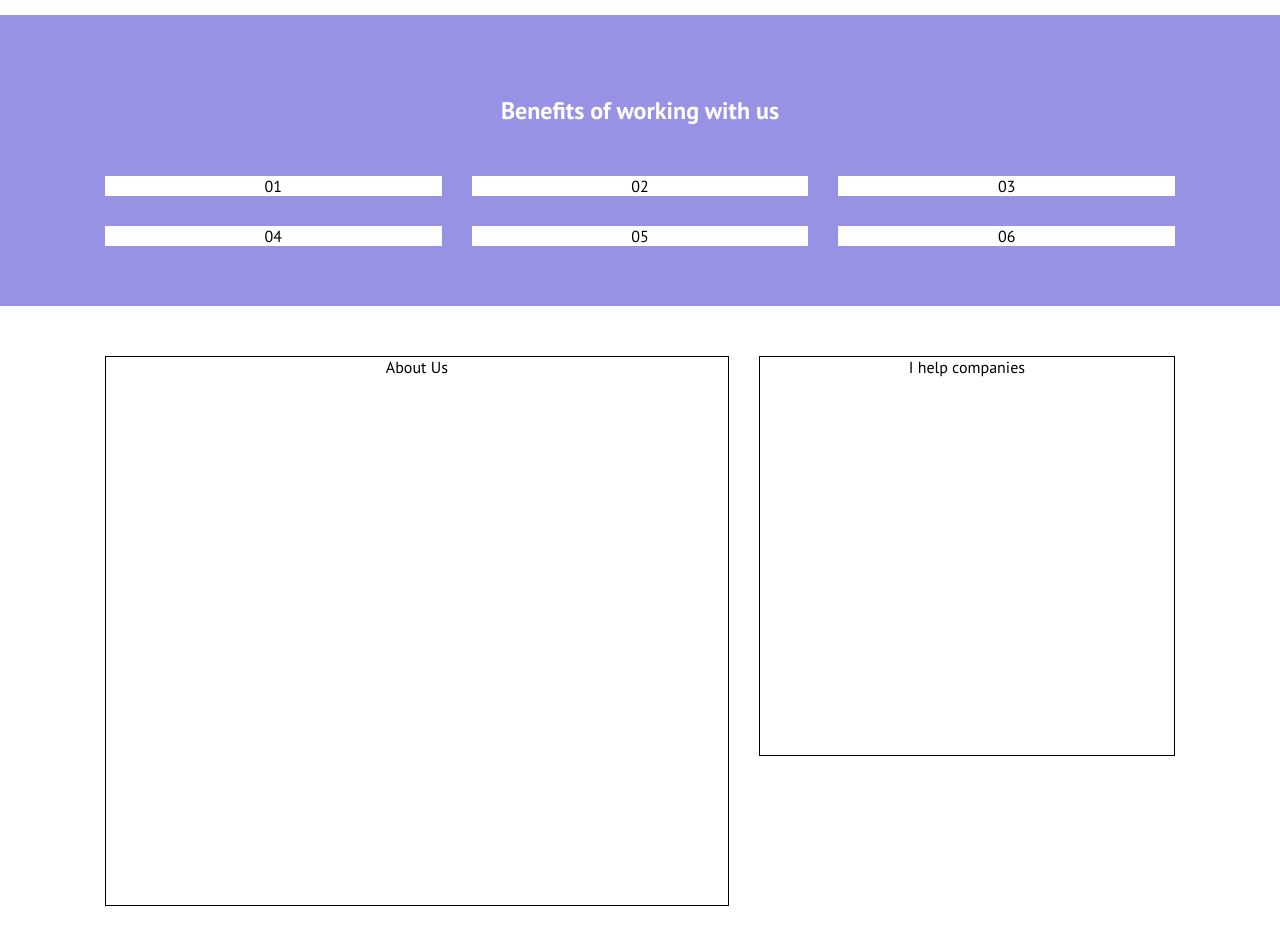
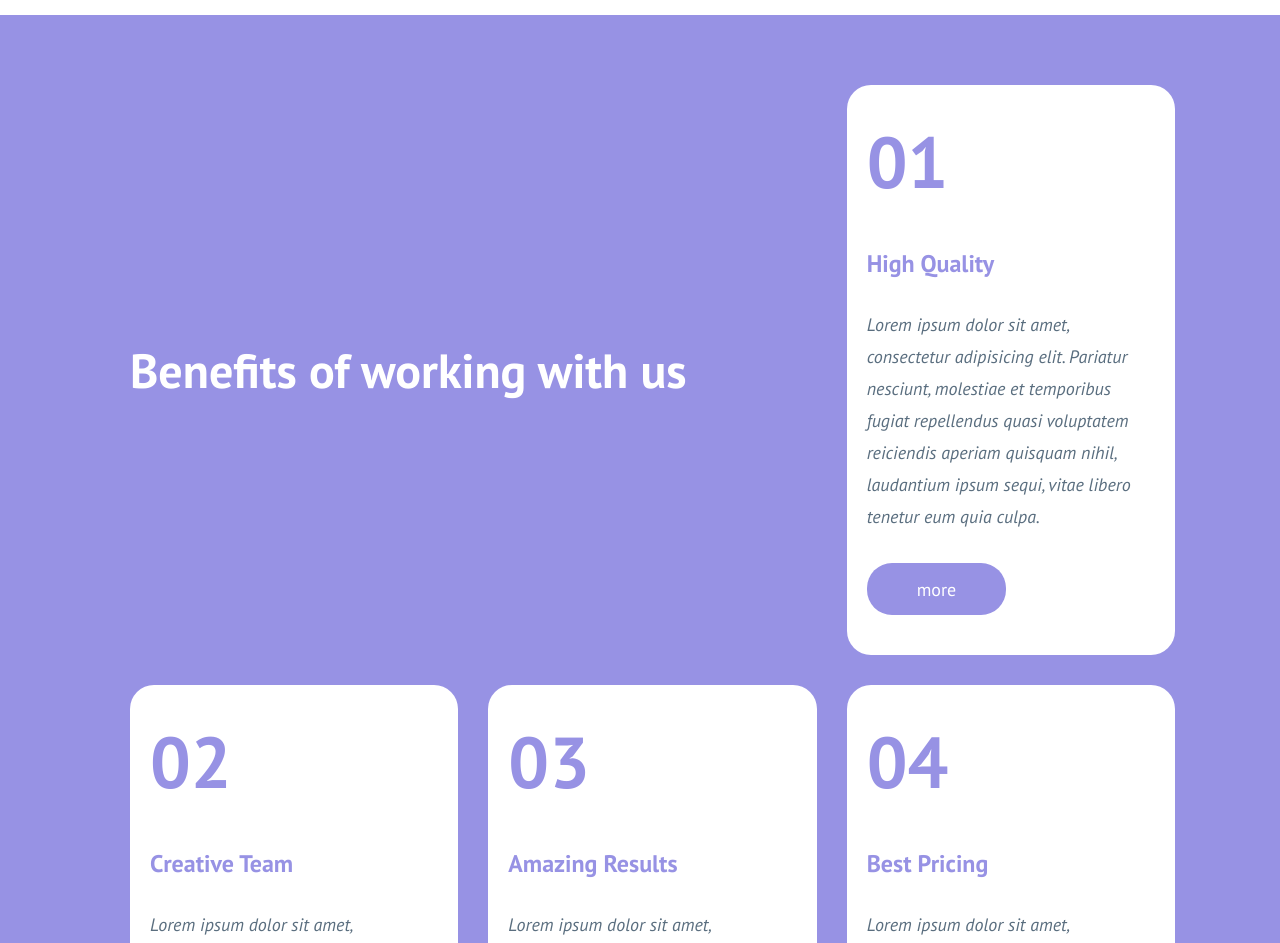
Before and after one commit to rebs-code/htmlcss-responsive-layout, a plain HTML site: page index.html in a window 1280 px wide. Shown: the part 4680-5623 px from the top of the page. Drawn offline with Linux system fonts and the light colour scheme.

Commit message:
feat: section 4 mobile completed

```diff
--- a/css/style.css
+++ b/css/style.css
@@ -46,6 +46,10 @@ p {
 
 .size-48px {
     font-size: 48px;
+}
+
+.size-72px {
+    font-size: 72px;
 }
 
 .size-80px {
@@ -116,12 +120,20 @@ p {
     margin-bottom: 20px;
 }
 
+.bottom-30px {
+    margin-bottom: 30px;
+}
+
 .circle {
     border-radius: 50%;
 }
 
 .radius-40px {
     border-radius: 40px;
+}
+
+.radius-24px {
+    border-radius: 24px;
 }
 
 button {
@@ -299,16 +311,18 @@ nav i {
 
 .section4 {
     background-color: var(--violet);
-    padding-top: 5rem;
 }
 
 .section4 .card {
     background-color: white;
     width: 100%;
+    padding: 1.875rem 1.25rem 2.5rem 1.25rem;
 }
 
+
+
 .section4 .container {
-    padding: 3.125rem 2.1875rem 3.75rem 2.1875rem;
+    padding: 4.375rem 2.1875rem 3.75rem 3.75rem;
     display: flex;
     flex-direction: column;
     text-align: center;
@@ -317,9 +331,6 @@ nav i {
 
 }
 
-.section4 h2 {
-    text-align: center;
-}
 
 /* FIFTH SECTION */
 
--- a/index.html
+++ b/index.html
@@ -92,7 +92,7 @@
                 <div class="card align-center">
                     <h3 class="size-20px standard bottom-40px">TESTIMONIALS</h3>
                     <h2 class="violet size-48px bottom-40px">We are committed expert partners</h2>
-                    <p class="size-20px">We place huge value on strong relationships and have seen the benefit they bring to our business. Customer feedback is vital in helping us to get it right</p>
+                    <p class="size-20px">We place huge value on strong relationships and have seen the benefit they bring to our business. Customer feedback is vital in helping us to get it right.</p>
                 </div>
                 <div class="card bg-violet radius-40px">
                     <div class="circle-container bottom-20px">
@@ -126,14 +126,45 @@
 
         <!-- SECTION 4 -->
         <section class="section4">
-            <h2 class="white">Benefits of working with us </h2>
+
             <div class="container">
-                <div class="card">01</div>
-                <div class="card">02</div>
-                <div class="card">03</div>
-                <div class="card">04</div>
-                <div class="card">05</div>
-                <div class="card">06</div>
+                <h2 class="white size-48px align-center">Benefits of working with us </h2>
+                <div class="card radius-24px align-left">
+                    <h2 class="violet size-72px bottom-40px">01</h2>
+                    <h3 class="violet size-24px bottom-30px">High Quality</h3>
+                    <p class="italic grey size-18px bottom-30px">Lorem ipsum dolor sit amet, consectetur adipisicing elit. Pariatur nesciunt, molestiae et temporibus fugiat repellendus quasi voluptatem reiciendis aperiam quisquam nihil, laudantium ipsum sequi, vitae libero tenetur eum quia culpa.</p>
+                    <button class="white bg-violet size-18px">more</button>
+                </div>
+                <div class="card radius-24px align-left">
+                    <h2 class="violet size-72px bottom-40px">02</h2>
+                    <h3 class="violet size-24px bottom-30px">Creative Team</h3>
+                    <p class="italic grey size-18px bottom-30px">Lorem ipsum dolor sit amet, consectetur adipisicing elit. Pariatur nesciunt, molestiae et temporibus fugiat repellendus quasi voluptatem reiciendis aperiam quisquam nihil, laudantium ipsum sequi, vitae libero tenetur eum quia culpa.</p>
+                    <button class="white bg-violet size-18px">more</button>
+                </div>
+                <div class="card radius-24px align-left">
+                    <h2 class="violet size-72px bottom-40px">03</h2>
+                    <h3 class="violet size-24px bottom-30px">Amazing Results</h3>
+                    <p class="italic grey size-18px bottom-30px">Lorem ipsum dolor sit amet, consectetur adipisicing elit. Pariatur nesciunt, molestiae et temporibus fugiat repellendus quasi voluptatem reiciendis aperiam quisquam nihil, laudantium ipsum sequi, vitae libero tenetur eum quia culpa.</p>
+                    <button class="white bg-violet size-18px">more</button>
+                </div>
+                <div class="card radius-24px align-left">
+                    <h2 class="violet size-72px bottom-40px">04</h2>
+                    <h3 class="violet size-24px bottom-30px">Best Pricing</h3>
+                    <p class="italic grey size-18px bottom-30px">Lorem ipsum dolor sit amet, consectetur adipisicing elit. Pariatur nesciunt, molestiae et temporibus fugiat repellendus quasi voluptatem reiciendis aperiam quisquam nihil, laudantium ipsum sequi, vitae libero tenetur eum quia culpa.</p>
+                    <button class="white bg-violet size-18px">more</button>
+                </div>
+                <div class="card radius-24px align-left">
+                    <h2 class="violet size-72px bottom-40px">05</h2>
+                    <h3 class="violet size-24px bottom-30px">Innovations</h3>
+                    <p class="italic grey size-18px bottom-30px">Lorem ipsum dolor sit amet, consectetur adipisicing elit. Pariatur nesciunt, molestiae et temporibus fugiat repellendus quasi voluptatem reiciendis aperiam quisquam nihil, laudantium ipsum sequi, vitae libero tenetur eum quia culpa.</p>
+                    <button class="white bg-violet size-18px">more</button>
+                </div>
+                <div class="card radius-24px align-left">
+                    <h2 class="violet size-72px bottom-40px">06</h2>
+                    <h3 class="violet size-24px bottom-30px">24/7 Support</h3>
+                    <p class="italic grey size-18px bottom-30px">Lorem ipsum dolor sit amet, consectetur adipisicing elit. Pariatur nesciunt, molestiae et temporibus fugiat repellendus quasi voluptatem reiciendis aperiam quisquam nihil, laudantium ipsum sequi, vitae libero tenetur eum quia culpa.</p>
+                    <button class="white bg-violet size-18px">more</button>
+                </div>
             </div>
         </section>
 
```
